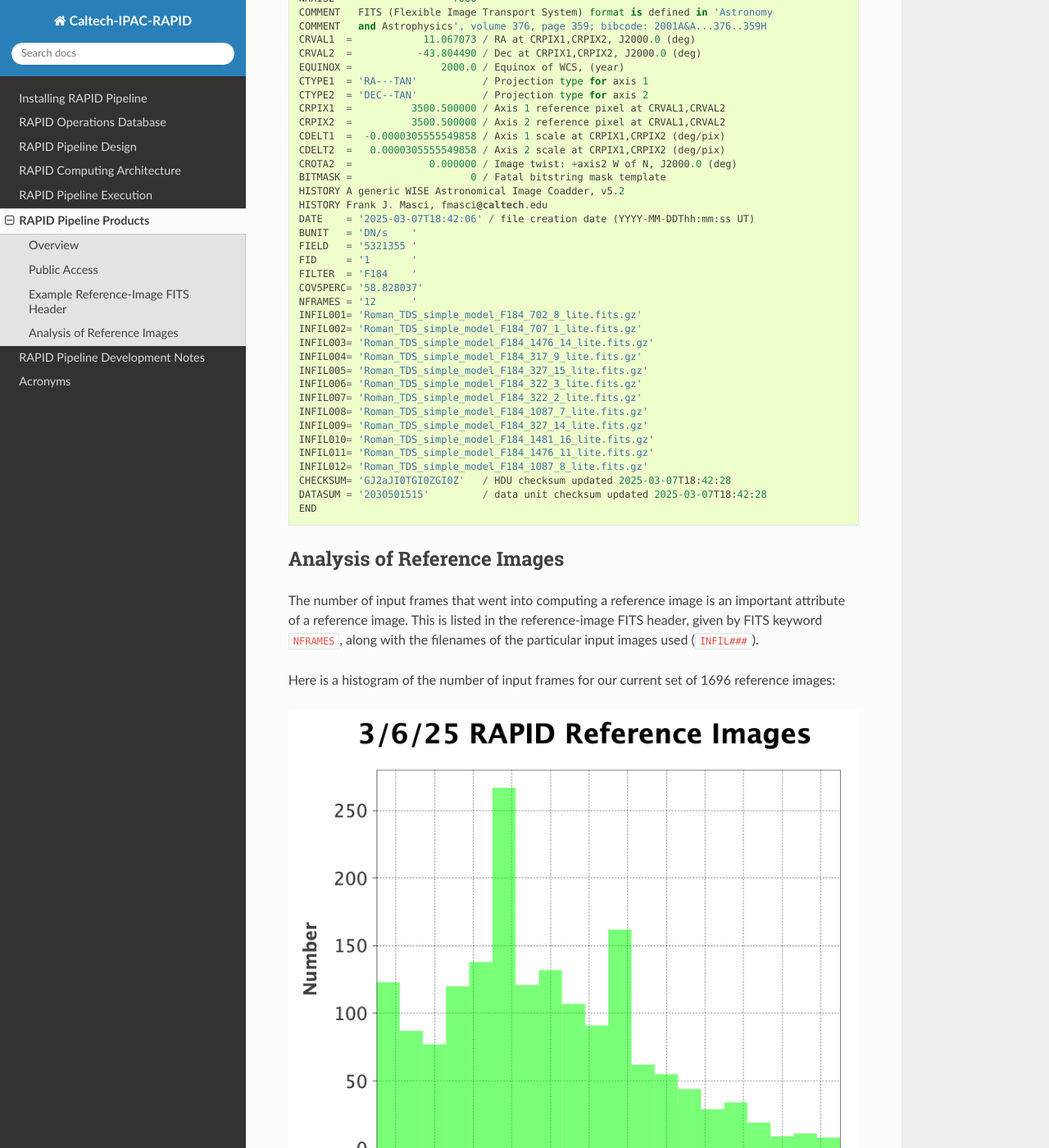
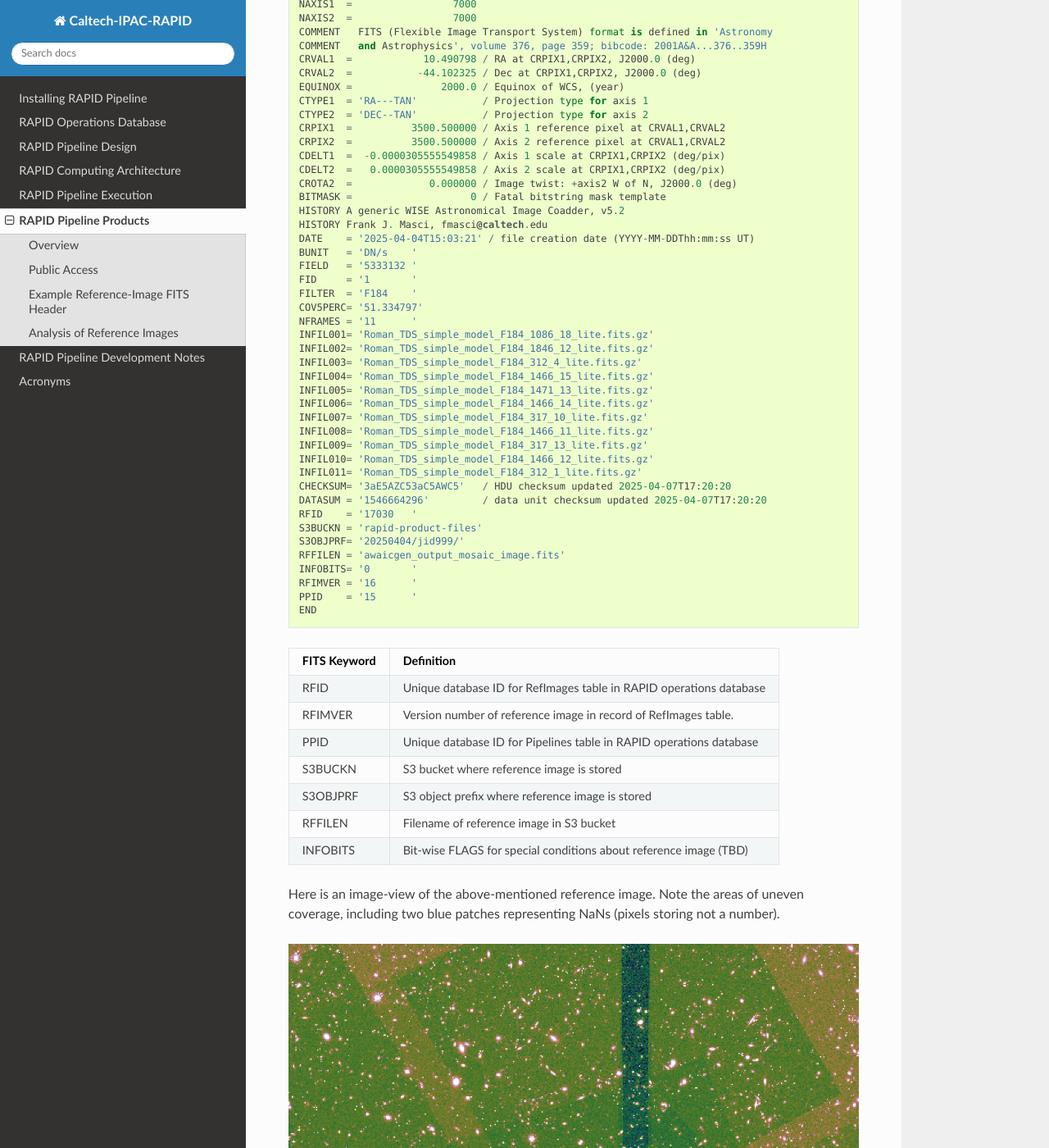
Before and after one commit to Caltech-IPAC/rapid, a Sphinx documentation site: the page built from docs/source/prod/products.rst, in a window 1280 px wide and 1400 px high, scrolled down 2362 px. Shown: the whole window at 82% size. Built offline with Sphinx 7.4.7 and the Read the Docs theme 3.1.0, drawn with Linux system fonts in a browser that asks for light colours; formulas are drawn with MathJax 3; some of the changed text lies outside the part shown.

Commit message:
Updated with additional information.  Added FITS-keyword definition table. Added image-view of example reference image.

```diff
--- a/docs/source/prod/products.rst
+++ b/docs/source/prod/products.rst
@@ -26,8 +26,9 @@ The associated product config output file is::
 This is parsed for metadata to load into the RAPID operations database after the processing.
 
 The input and intermediate files for debugging and final products are listed in the table below.
-The product filenames are canonical and predictable (they are the same from
-one science-image case to the next).
+The input filenames are unique.
+The product filenames are canonical and predictable: they are the same from
+one science-image case to the next.
 
 ==============================================================  =========================================================================================
 Filename                                                        Description
@@ -77,11 +78,13 @@ Example Reference-Image FITS Header
 ******************************************
 
 This section lists an example reference-image FITS header to expose the user to the
-various useful metadata contained therein::
+various useful metadata contained therein.  The keywords near the end of the listing
+are operations database IDs written to the FITS header by the RAPID post-processing pipeline.
 
+.. code-block::
 
     Image_file = awaicgen_output_mosaic_image.fits
-    Date_time = Fri Mar 14 12:33:45 PDT 2025
+    Date_time = Wed Apr 09 05:02:28 PDT 2025
 
     HDU number = 1
 
@@ -92,8 +95,8 @@ various useful metadata contained therein::
     NAXIS2  =                 7000
     COMMENT   FITS (Flexible Image Transport System) format is defined in 'Astronomy
     COMMENT   and Astrophysics', volume 376, page 359; bibcode: 2001A&A...376..359H
-    CRVAL1  =            11.067073 / RA at CRPIX1,CRPIX2, J2000.0 (deg)
-    CRVAL2  =           -43.804490 / Dec at CRPIX1,CRPIX2, J2000.0 (deg)
+    CRVAL1  =            10.490798 / RA at CRPIX1,CRPIX2, J2000.0 (deg)
+    CRVAL2  =           -44.102325 / Dec at CRPIX1,CRPIX2, J2000.0 (deg)
     EQUINOX =               2000.0 / Equinox of WCS, (year)
     CTYPE1  = 'RA---TAN'           / Projection type for axis 1
     CTYPE2  = 'DEC--TAN'           / Projection type for axis 2
@@ -105,28 +108,52 @@ various useful metadata contained therein::
     BITMASK =                    0 / Fatal bitstring mask template
     HISTORY A generic WISE Astronomical Image Coadder, v5.2
     HISTORY Frank J. Masci, fmasci@caltech.edu
-    DATE    = '2025-03-07T18:42:06' / file creation date (YYYY-MM-DDThh:mm:ss UT)
+    DATE    = '2025-04-04T15:03:21' / file creation date (YYYY-MM-DDThh:mm:ss UT)
     BUNIT   = 'DN/s    '
-    FIELD   = '5321355 '
+    FIELD   = '5333132 '
     FID     = '1       '
     FILTER  = 'F184    '
-    COV5PERC= '58.828037'
-    NFRAMES = '12      '
-    INFIL001= 'Roman_TDS_simple_model_F184_702_8_lite.fits.gz'
-    INFIL002= 'Roman_TDS_simple_model_F184_707_1_lite.fits.gz'
-    INFIL003= 'Roman_TDS_simple_model_F184_1476_14_lite.fits.gz'
-    INFIL004= 'Roman_TDS_simple_model_F184_317_9_lite.fits.gz'
-    INFIL005= 'Roman_TDS_simple_model_F184_327_15_lite.fits.gz'
-    INFIL006= 'Roman_TDS_simple_model_F184_322_3_lite.fits.gz'
-    INFIL007= 'Roman_TDS_simple_model_F184_322_2_lite.fits.gz'
-    INFIL008= 'Roman_TDS_simple_model_F184_1087_7_lite.fits.gz'
-    INFIL009= 'Roman_TDS_simple_model_F184_327_14_lite.fits.gz'
-    INFIL010= 'Roman_TDS_simple_model_F184_1481_16_lite.fits.gz'
-    INFIL011= 'Roman_TDS_simple_model_F184_1476_11_lite.fits.gz'
-    INFIL012= 'Roman_TDS_simple_model_F184_1087_8_lite.fits.gz'
-    CHECKSUM= 'GJ2aJI0TGI0ZGI0Z'   / HDU checksum updated 2025-03-07T18:42:28
-    DATASUM = '2030501515'         / data unit checksum updated 2025-03-07T18:42:28
+    COV5PERC= '51.334797'
+    NFRAMES = '11      '
+    INFIL001= 'Roman_TDS_simple_model_F184_1086_18_lite.fits.gz'
+    INFIL002= 'Roman_TDS_simple_model_F184_1846_12_lite.fits.gz'
+    INFIL003= 'Roman_TDS_simple_model_F184_312_4_lite.fits.gz'
+    INFIL004= 'Roman_TDS_simple_model_F184_1466_15_lite.fits.gz'
+    INFIL005= 'Roman_TDS_simple_model_F184_1471_13_lite.fits.gz'
+    INFIL006= 'Roman_TDS_simple_model_F184_1466_14_lite.fits.gz'
+    INFIL007= 'Roman_TDS_simple_model_F184_317_10_lite.fits.gz'
+    INFIL008= 'Roman_TDS_simple_model_F184_1466_11_lite.fits.gz'
+    INFIL009= 'Roman_TDS_simple_model_F184_317_13_lite.fits.gz'
+    INFIL010= 'Roman_TDS_simple_model_F184_1466_12_lite.fits.gz'
+    INFIL011= 'Roman_TDS_simple_model_F184_312_1_lite.fits.gz'
+    CHECKSUM= '3aE5AZC53aC5AWC5'   / HDU checksum updated 2025-04-07T17:20:20
+    DATASUM = '1546664296'         / data unit checksum updated 2025-04-07T17:20:20
+    RFID    = '17030   '
+    S3BUCKN = 'rapid-product-files'
+    S3OBJPRF= '20250404/jid999/'
+    RFFILEN = 'awaicgen_output_mosaic_image.fits'
+    INFOBITS= '0       '
+    RFIMVER = '16      '
+    PPID    = '15      '
     END
+
+
+================  =========================================================================================
+FITS Keyword      Definition
+================  =========================================================================================
+RFID              Unique database ID for RefImages table in RAPID operations database
+RFIMVER           Version number of reference image in record of RefImages table.
+PPID              Unique database ID for Pipelines table in RAPID operations database
+S3BUCKN           S3 bucket where reference image is stored
+S3OBJPRF          S3 object prefix where reference image is stored
+RFFILEN           Filename of reference image in S3 bucket
+INFOBITS          Bit-wise FLAGS for special conditions about reference image (TBD)
+================  =========================================================================================
+
+Here is an image-view of the above-mentioned reference image.  Note the areas of uneven coverage,
+including two blue patches representing NaNs (pixels storing not a number).
+
+.. image:: s3_rapid-product-files_20250404_jid999_awaicgen_output_mosaic_image.png
 
 
 Analysis of Reference Images
```
